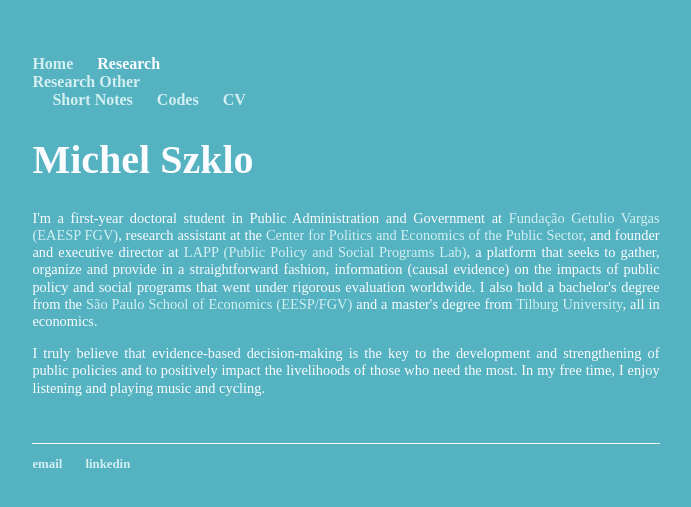
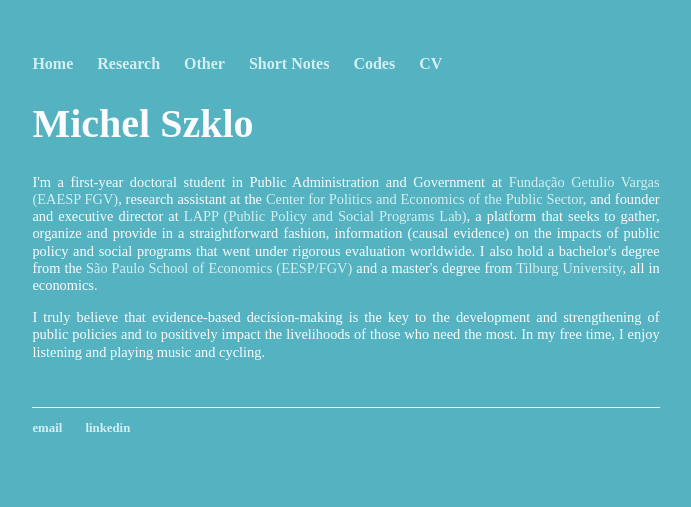
Before and after one commit to michelszklo/michelszklo.github.io, a Jekyll site: the page built from index.html, in a window 1280 px wide. Shown: the top 507 px of the page, without its empty margins (294-985 px from the left). Built offline with Jekyll 4.4.1, drawn with Linux system fonts in a browser that asks for light colours.

Commit message:
dropdown undo

```diff
--- a/_layouts/default.html
+++ b/_layouts/default.html
@@ -9,14 +9,9 @@
 			<nav>
 	    		<ul>
 	        		<li><a href="https://michelszklo.github.io/">Home</a></li>
-				<li class="dropdown>
-					<button class="dropbtn">Research</button>
-					<div class="dropdown-content">
-						<a href="https://michelszklo.github.io/r_projects">Research</a>
-						<a href="https://michelszklo.github.io/o_projects">Other</a>
-					</div>
-				</li>
-	        		<li><a href="https://michelszklo.github.io/short_notes">Short Notes</a></li>
+				<li><a href="https://michelszklo.github.io/r_projects">Research</a></li>
+				<li><a href="https://michelszklo.github.io/o_projects">Other</a></li>
+	        		<li><a href="h<li>ttps://michelszklo.github.io/short_notes">Short Notes</a></li>
 				<li><a href="https://michelszklo.github.io/codes">Codes</a></li>
 				<li><a href="https://michelszklo.github.io/CV">CV</a></li>
 	    		</ul>
```
